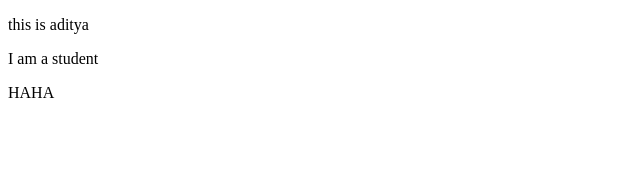
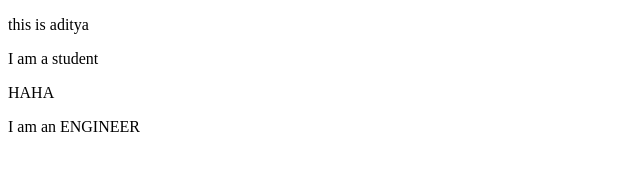
Before and after one commit to adityaSrivastava29/git-test, a plain HTML site: page templates/test.html in a window 1280 px wide. Shown: the whole page, without its empty margins (0-640 px from the left). Drawn offline with Linux system fonts and the light colour scheme.

Commit message:
3rd commit

```diff
--- a/templates/test.html
+++ b/templates/test.html
@@ -9,5 +9,6 @@
 <p>this is aditya</p>
 <p>I am a student</p>
 <p>HAHA</p>
+<p>I am an ENGINEER</p>
 </body>
 </html>
```
